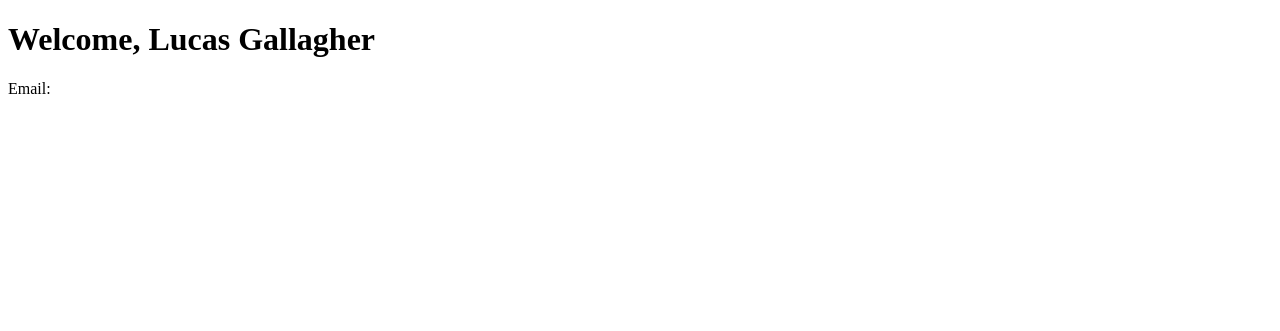
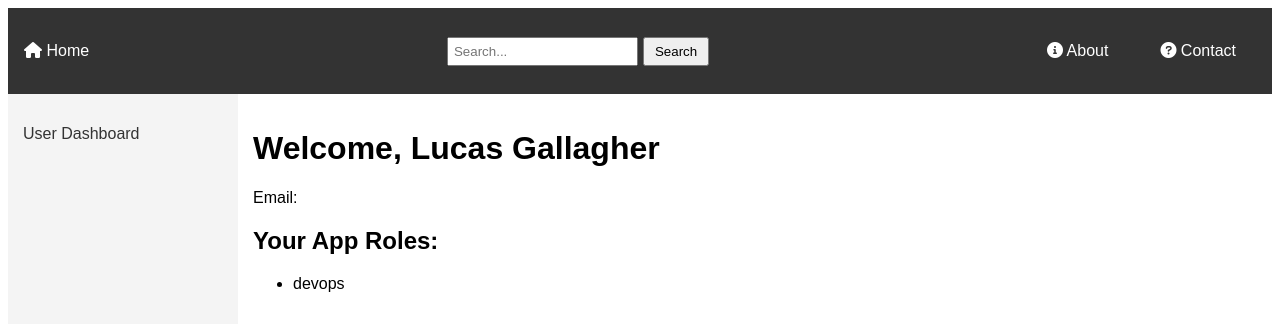
Before and after one commit to epopisces/learn_django, a Django app: page / in a window 1280 px wide. Shown: the top 331 px of the page. Run offline with Django 4.2, Linux system fonts and the light colour scheme; a user stored in the database is signed in.

Commit message:
working menus and sidebar

```diff
--- a/controlpanel/controlpanel/settings.py
+++ b/controlpanel/controlpanel/settings.py
@@ -115,7 +115,7 @@ AUTH_ADFS = {
     'AUDIENCE': os.getenv('CONTROL_PANEL_CLIENT_ID'),
     'ISSUER': 'https://sts.windows.net/f932e096-94f5-4f3d-902d-a68125e0fc1b/',
     'CA_BUNDLE': False,
-    'CLAIM_MAPPING': {
+    'CLAIM_MAPPING': {  #? here is where you specify what fields are retrieved
         'first_name': 'given_name',
         'last_name': 'family_name',
         'email': 'email',
@@ -147,6 +147,7 @@ USE_TZ = True
 # https://docs.djangoproject.com/en/4.2/howto/static-files/
 
 STATIC_URL = 'static/'
+STATICFILES_DIRS = [os.path.join(BASE_DIR, 'pxcp', 'static')]
 
 # Default primary key field type
 # https://docs.djangoproject.com/en/4.2/ref/settings/#default-auto-field
--- /dev/null
+++ b/controlpanel/pxcp/static/css/styles.css
@@ -0,0 +1,88 @@
+body {
+  font-family: Arial, sans-serif;
+}
+
+header {
+  background-color: #333;
+  color: white;
+  padding: 10px 0;
+}
+
+.main-nav {
+  background-color: #333;
+  padding: 10px 0;
+  display: flex;
+  justify-content: space-between;
+  align-items: center;
+}
+
+.nav-items {
+  list-style-type: none;
+  margin: 0;
+  padding: 0;
+  display: flex;
+  align-items: center;
+}
+
+.nav-items li {
+  margin-right: 20px;
+}
+
+.nav-items li a {
+  display: block;
+  color: white;
+  text-align: center;
+  padding: 14px 16px;
+  text-decoration: none;
+}
+
+.nav-items li a:hover {
+  background-color: #111;
+}
+
+.search-form {
+  display: flex;
+  align-items: center;
+}
+
+.search-form input[type="text"] {
+  padding: 5px;
+  margin-right: 5px;
+}
+
+.search-form button {
+  padding: 5px 10px;
+}
+
+.container {
+  display: flex;
+}
+
+aside {
+  width: 200px;
+  background-color: #f4f4f4;
+  padding: 15px;
+}
+
+aside ul {
+  list-style-type: none;
+  padding: 0;
+}
+
+aside ul li {
+  margin-bottom: 10px;
+}
+
+aside ul li a {
+  text-decoration: none;
+  color: #333;
+}
+
+aside ul li a:hover {
+  text-decoration: underline;
+}
+
+main {
+  flex: 1;
+  padding: 15px;
+}
--- /dev/null
+++ b/controlpanel/pxcp/templates/base.html
@@ -0,0 +1,43 @@
+<!DOCTYPE html>
+<html>
+<head>
+    {% load static %}
+    <title>{% block title %}My Django App{% endblock %}</title>
+    <link rel="stylesheet" type="text/css" href="{% static 'css/styles.css' %}">
+    <link rel="stylesheet" href="https://cdnjs.cloudflare.com/ajax/libs/font-awesome/6.0.0-beta3/css/all.min.css">
+</head>
+<body>
+    <header>
+        <nav class="main-nav">
+          <ul class="nav-items">
+            <li><a href="{% url 'home' %}"><i class="fas fa-house"></i> Home</a></li>
+          </ul>
+            <form action="{% url 'search' %}" method="get" class="search-form">
+              <input type="text" name="q" placeholder="Search...">
+              <button type="submit">Search</button>
+            </form>
+            <ul class="nav-items">
+              <li><a href="{% url 'about' %}"><i class="fas fa-circle-info"></i> About</a></li>
+              <li><a href="{% url 'contact' %}"><i class="fas fa-circle-question"></i> Contact</a></li>
+              <!-- Add more menu items here -->
+          </ul>
+        </nav>
+    </header>
+    <div class="container">
+      <aside>
+          <ul>
+              {% if 'admin' in user_groups %}
+                  <li><a href="{% url 'admin_dashboard' %}">Admin Dashboard</a></li>
+              {% endif %}
+              {% if 'devops' in user_groups %}
+                  <li><a href="{% url 'user_dashboard' %}">User Dashboard</a></li>
+              {% endif %}
+              <!-- Add more role-based menu items here -->
+          </ul>
+      </aside>
+    <main>
+        {% block content %}
+        {% endblock %}
+    </main>
+</body>
+</html>
--- a/controlpanel/pxcp/templates/home.html
+++ b/controlpanel/pxcp/templates/home.html
@@ -1,10 +1,14 @@
-<!DOCTYPE html>
-<html>
-<head>
-    <title>Home</title>
-</head>
-<body>
-    <h1>Welcome, {{ user.first_name }} {{ user.last_name }}</h1>
-    <p>Email: {{ user.email }}</p>
-</body>
-</html>
+{% extends 'base.html' %}
+
+{% block title %}Home{% endblock %}
+
+{% block content %}
+<h1>Welcome, {{ user.first_name }} {{ user.last_name }}</h1>
+<p>Email: {{ user.email }}</p>
+<h2>Your App Roles:</h2>
+<ul>
+    {% for group in user_groups %}
+        <li>{{ group }}</li>
+    {% endfor %}
+</ul>
+{% endblock %}
--- a/controlpanel/pxcp/urls.py
+++ b/controlpanel/pxcp/urls.py
@@ -3,4 +3,9 @@ from . import views
 
 urlpatterns = [
     path('', views.home, name='home'),
+    path('about/', views.about, name='about'),
+    path('contact/', views.contact, name='contact'),
+    path('search/', views.contact, name='search'),
+    path('admin_dashboard/', views.contact, name='admin_dashboard'),
+    path('user_dashboard/', views.contact, name='user_dashboard'),
 ]
--- a/controlpanel/pxcp/views.py
+++ b/controlpanel/pxcp/views.py
@@ -3,4 +3,30 @@ from django.contrib.auth.decorators import login_required
 
 @login_required
 def home(request):
-    return render(request, 'home.html')
+    user_groups = request.user.groups.values_list('name', flat=True)
+    return render(request, 'home.html', {'user_groups': user_groups})
+
+def about(request):
+    user_groups = request.user.groups.values_list('name', flat=True)
+    return render(request, 'about.html', {'user_groups': user_groups})
+
+@login_required
+def contact(request):
+    user_groups = request.user.groups.values_list('name', flat=True)
+    return render(request, 'home.html', {'user_groups': user_groups})
+
+@login_required
+def admin_dashboard(request):
+    user_groups = request.user.groups.values_list('name', flat=True)
+    return render(request, 'admin_dashboard.html', {'user_groups': user_groups})
+
+@login_required
+def user_dashboard(request):
+    user_groups = request.user.groups.values_list('name', flat=True)
+    return render(request, 'user_dashboard.html', {'user_groups': user_groups})
+
+@login_required
+def search(request):
+    query = request.GET.get('q')
+    # Implement your search logic here
+    return render(request, 'search_results.html', {'query': query})
```
Also changed, not shown: controlpanel/pxcp/templates/about.html (added, +8 -0 lines), controlpanel/pxcp/templates/admin_dashboard.html (added, +8 -0 lines), controlpanel/pxcp/templates/contact.html (added, +9 -0 lines), controlpanel/pxcp/templates/search_results.html (added, +9 -0 lines), controlpanel/pxcp/templates/user_dashboard.html (added, +8 -0 lines), README.md (added), controlpanel/db.sqlite3.
